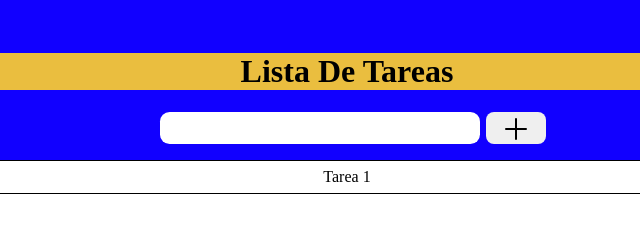
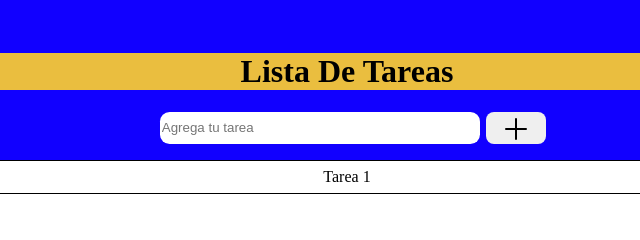
Before and after one commit to IXC28/ListaDeTareas.js, a plain HTML site: page index.html in a window 1280 px wide. Shown: the top 240 px of the page, 293-933 px from the left. Drawn offline with Linux system fonts and the light colour scheme; a web font is replaced by a local one.

Commit message:
placeholder

```diff
--- a/index.html
+++ b/index.html
@@ -21,7 +21,7 @@
      <div id="add-container">
         <form id="form">
             <div id="add-bar">
-            <input type="text" id="bar">
+            <input type="text" id="bar" placeholder="Agrega tu tarea">
         </div>
         <div id="add-button-container">
             <button id="add-btn"><svg id="add-item" xmlns="http://www.w3.org/2000/svg" fill="none" viewBox="0 0 24 24"
```
